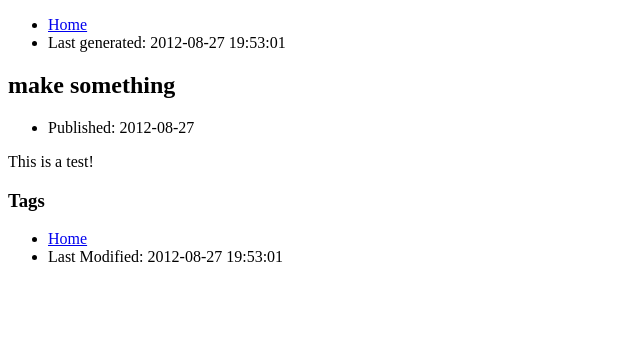
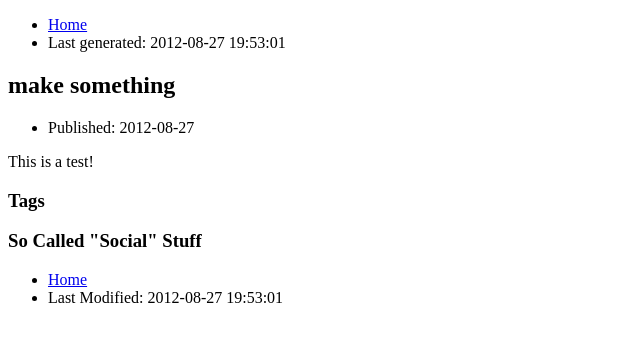
Before and after one commit to serverhorror/serverhorror.github.com, a Jekyll site: the page built from _posts/2012-08-27-make-something.md, in a window 1280 px wide. Shown: the top 342 px of the page, without its empty margins (0-640 px from the left). Built offline with Jekyll 4.4.1, drawn with Linux system fonts in a browser that asks for light colours; Markdown is read by kramdown in place of the engine named in the settings; comment, search, counter and statistics services are not loaded.

Commit message:
more-general-social-stuff

```diff
--- a/_layouts/post.html
+++ b/_layouts/post.html
@@ -23,6 +23,7 @@ layout: default
     </section>
     {% endif %}
     <section class="social">
+        <h1>So Called "Social" Stuff</h1>
         <!-- Place this tag where you want the +1 button to render. -->
         <div class="g-plusone" data-size="small" data-annotation="none"
             data-href="{{ post.url }}"></div>
```
